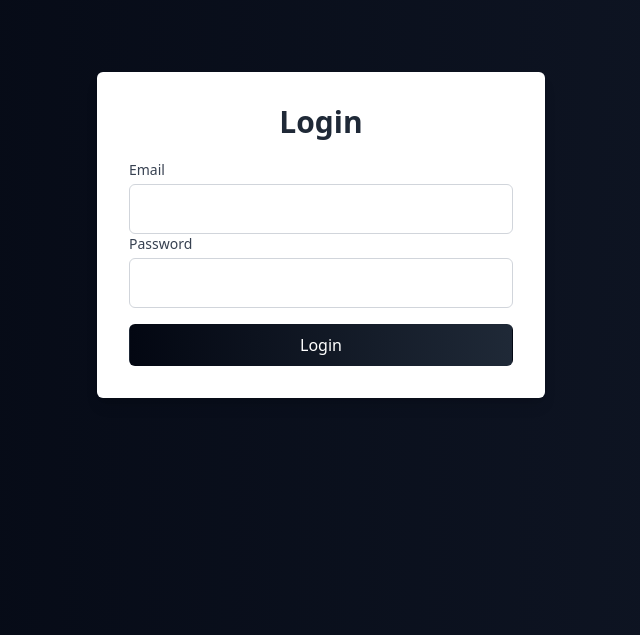
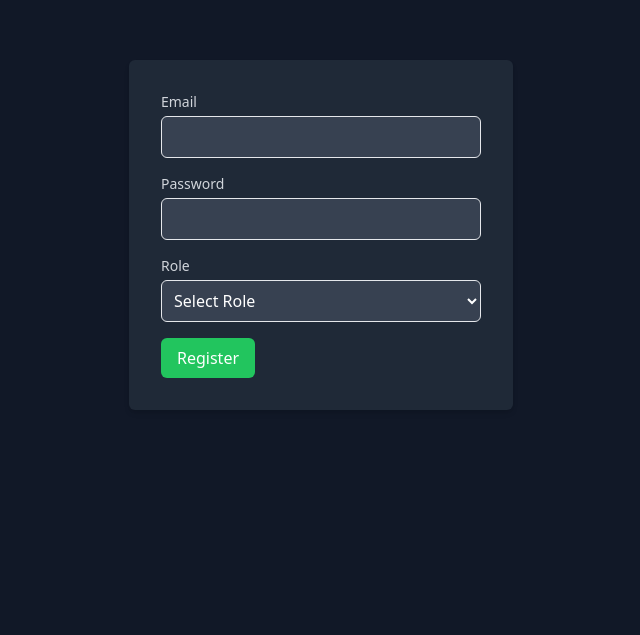
Before and after one commit to umerak887/job_recruiter_fe, a React (Vite) app: page /auth/sign_in in a window 1280 px wide. Shown: the part 165-800 px from the top of the page, without its empty margins (319-959 px from the left). Built offline with nearby package versions, Linux system fonts and the light colour scheme.

Commit message:
userprofile option is added to the header

```diff
--- a/src/App.jsx
+++ b/src/App.jsx
@@ -22,9 +22,9 @@ const App = () => {
   return (
     <>
       <Routes>
-        <Route element={<IntroductionPage />} path="" />
         <Route element={<Register />} path="auth/sign_up" />
         <Route element={<Login />} path="auth/sign_in" />
+        <Route element={<IntroductionPage />} path="" />
         <Route element={<NotFoundPage />} path="*" />
         <Route element={<MainLayout />} path="/main">
           <Route element={<HomePage />} path="" />
@@ -33,6 +33,9 @@ const App = () => {
           <Route element={<CandidatePage />} path="candidate" />
           <Route element={<ContactUs />} path="contact_us" />
         </Route>
+
+        {/* Candidate Dashboard */}
+
         <Route
           element={<CandidateDashboardLayout />}
           path="candidate_dashboard"
--- /dev/null
+++ b/src/components/ProfileHeader.jsx
@@ -0,0 +1,89 @@
+import React, { useState, useEffect } from "react";
+import ReactDOM from "react-dom";
+
+import { CgProfile } from "react-icons/cg";
+import { MdKeyboardArrowDown } from "react-icons/md";
+import { useNavigate, useSearchParams } from "react-router-dom";
+
+const Dropdown = ({ dropDownArray, onClose }) => {
+  const navigate = useNavigate();
+  return (
+    <div className="absolute top-12 right-[163px] w-32 bg-white shadow-xl rounded-lg mt-1 p-1">
+      {dropDownArray.map((ele, index) => (
+        <div
+          className="m-1 cursor-pointer hover:bg-gray-100 p-2 hover:rounded-md hover:border-transparent border-b border-gray-900"
+          key={index}
+          onClick={() => navigate(ele.path)}
+        >
+          {ele.name}
+        </div>
+      ))}
+    </div>
+  );
+};
+
+const ProfileHeader = () => {
+  const [isDropDownOpen, setIsDropDownOpen] = useState(false);
+  const dropDownArray = [
+    {
+      name: "Dashboard",
+      path: "/candidate_dashboard",
+    },
+    {
+      name: "Logout",
+      path: "/auth/sign_in",
+    },
+  ];
+
+  const toggleDropdown = () => {
+    setIsDropDownOpen(!isDropDownOpen);
+  };
+
+  const closeDropdown = () => {
+    setIsDropDownOpen(false);
+  };
+
+  useEffect(() => {
+    const handleOutsideClick = (event) => {
+      if (isDropDownOpen && !event.target.closest(".dropdown-container")) {
+        closeDropdown();
+      }
+    };
+
+    document.addEventListener("click", handleOutsideClick);
+
+    return () => {
+      document.removeEventListener("click", handleOutsideClick);
+    };
+  }, [isDropDownOpen]);
+
+  return (
+    <div className="cursor-pointer flex flex-col gap-1 dropdown-container relative">
+      <div
+        className="flex items-center gap-2 text-white border-b border-white"
+        onClick={toggleDropdown}
+      >
+        <div className="border-r border-white px-1">
+          <CgProfile />
+        </div>
+        <div className="flex items-center">
+          <p>UserProfile</p>
+          <div>
+            <MdKeyboardArrowDown
+              className={`${
+                isDropDownOpen ? "rotate-180" : "rotate-0"
+              } duration-300`}
+            />
+          </div>
+        </div>
+      </div>
+      {isDropDownOpen &&
+        ReactDOM.createPortal(
+          <Dropdown dropDownArray={dropDownArray} onClose={closeDropdown} />,
+          document.body
+        )}
+    </div>
+  );
+};
+
+export default ProfileHeader;
--- a/src/modules/Auth/page/Login.jsx
+++ b/src/modules/Auth/page/Login.jsx
@@ -1,89 +1,117 @@
+import { FormikProvider, useFormik, Form, Field } from "formik";
 import React from "react";
-import { useFormik } from "formik";
-import * as Yup from "yup";
+import { object, string } from "yup";
+import axiosInstance from "../../../utils/axios";
+import { useNavigate } from "react-router-dom";
 
-const LoginForm = () => {
+const loginSchema = object({
+  email: string().email().required(),
+  password: string().required(),
+  role: string().required(),
+});
+const Login = () => {
+  const navigate = useNavigate();
+
+  const handleSubmit = async (values) => {
+    try {
+      const response = await axiosInstance.post("/auth/user/login", values);
+      const token = response.data.token;
+      localStorage.setItem("token", token);
+      axiosInstance.defaults.headers.common["Authorization"] = `${token}`;
+      navigate("/main");
+    } catch (error) {
+      console.log(error);
+    }
+  };
+
   const formik = useFormik({
     initialValues: {
       email: "",
       password: "",
+      role: "",
     },
-    validationSchema: Yup.object({
-      email: Yup.string()
-        .email("Invalid email address")
-        .required("Email is required"),
-      password: Yup.string().required("Password is required"),
-    }),
-    onSubmit: (values) => {
-      console.log("Form submitted:", values);
-    },
+    validationSchema: loginSchema,
+    onSubmit: handleSubmit,
   });
 
+  const { errors, touched, values } = formik;
+
   return (
-    <div className="min-h-screen flex items-center justify-center bg-gradient-to-r from-gray-950 to-gray-900">
-      <div className="max-w-md w-full p-8 space-y-5 bg-white shadow-lg rounded-md animate__animated animate__fadeIn">
-        <h2 className="text-3xl font-extrabold text-center text-gray-800">
-          Login
-        </h2>
-        <form onSubmit={formik.handleSubmit}>
-          <div>
+    <div className="flex items-center justify-center h-screen bg-gray-900 text-white">
+      <FormikProvider value={formik}>
+        <Form className="bg-gray-800 w-96 shadow-md rounded-md p-8">
+          <div className="mb-4">
             <label
               htmlFor="email"
-              className="block text-sm font-medium text-gray-700"
+              className="block text-sm font-medium text-gray-300"
             >
               Email
             </label>
-            <input
+            <Field
               type="email"
               id="email"
               name="email"
-              onChange={formik.handleChange}
-              onBlur={formik.handleBlur}
-              value={formik.values.email}
-              className={`mt-1 p-3 w-full border rounded-md ${
-                formik.touched.email && formik.errors.email
-                  ? "border-red-500 focus:ring-red-500 focus:border-red-500"
-                  : "border-gray-300 focus:ring-blue-500 focus:border-blue-500"
-              }`}
+              className="mt-1 p-2 w-full border rounded-md bg-gray-700 text-white focus:outline-none focus:ring focus:border-blue-300"
             />
-            {formik.touched.email && formik.errors.email && (
-              <p className="text-red-500 text-sm">{formik.errors.email}</p>
+            {touched.email && errors.email && (
+              <div className="text-red-500 text-sm mt-1">{errors.email}</div>
             )}
           </div>
-          <div>
+
+          <div className="mb-4">
             <label
               htmlFor="password"
-              className="block text-sm font-medium text-gray-700"
+              className="block text-sm font-medium text-gray-300"
             >
               Password
             </label>
-            <input
+            <Field
               type="password"
               id="password"
               name="password"
-              onChange={formik.handleChange}
-              onBlur={formik.handleBlur}
-              value={formik.values.password}
-              className={`mt-1 p-3 w-full border rounded-md ${
-                formik.touched.password && formik.errors.password
-                  ? "border-red-500 focus:ring-red-500 focus:border-red-500"
-                  : "border-gray-300 focus:ring-blue-500 focus:border-blue-500"
-              }`}
+              className="mt-1 p-2 w-full border rounded-md bg-gray-700 text-white focus:outline-none focus:ring focus:border-blue-300"
             />
-            {formik.touched.password && formik.errors.password && (
-              <p className="text-red-500 text-sm">{formik.errors.password}</p>
+            {touched.password && errors.password && (
+              <div className="text-red-500 text-sm mt-1">{errors.password}</div>
             )}
           </div>
-          <button
-            type="submit"
-            className="mt-4 w-full inline-flex items-center justify-center px-4 py-2 border border-transparent text-base font-medium rounded-md text-white bg-gradient-to-r from-gray-950 to-gray-800 hover:from-gray-800 hover:to-gray-950 focus:outline-none focus:ring-2 focus:ring-offset-2 focus:ring-blue-500"
-          >
-            Login
-          </button>
-        </form>
-      </div>
+
+          <div className="mb-4">
+            <label
+              htmlFor="role"
+              className="block text-sm font-medium text-gray-300"
+            >
+              Role
+            </label>
+            <Field
+              as="select"
+              id="role"
+              name="role"
+              className="mt-1 p-2 w-full border rounded-md bg-gray-700 text-white focus:outline-none focus:ring focus:border-blue-300"
+            >
+              <option value="" disabled>
+                Select Role
+              </option>
+              <option value="employer">Employer</option>
+              <option value="candidate">Candidate</option>
+            </Field>
+            {touched.role && errors.role && (
+              <div className="text-red-500 text-sm mt-1">{errors.role}</div>
+            )}
+          </div>
+
+          <div>
+            <button
+              type="submit"
+              className="bg-green-500 text-white py-2 px-4 rounded-md hover:bg-green-600 focus:outline-none focus:ring focus:border-blue-300"
+            >
+              Register
+            </button>
+          </div>
+        </Form>
+      </FormikProvider>
     </div>
   );
 };
 
-export default LoginForm;
+export default Login;
--- a/src/modules/Auth/page/Register.jsx
+++ b/src/modules/Auth/page/Register.jsx
@@ -1,11 +1,134 @@
 import React from "react";
+import { useFormik, FormikProvider, Form, Field } from "formik";
+import { object, string } from "yup";
+import axiosInstance from "../../../utils/axios";
 
-const Register = () => {
+const registrationSchema = object({
+  name: string().required(),
+  email: string().email().required(),
+  password: string().required(),
+  role: string().required(),
+});
+
+const RegistrationForm = () => {
+  const handleSubmit = async (values) => {
+    try {
+      const response = await axiosInstance.post("/auth/user/register", values);
+      console.log(response);
+    } catch (error) {
+      console.error(error);
+    }
+  };
+  const formik = useFormik({
+    initialValues: {
+      name: "",
+      email: "",
+      password: "",
+      role: "",
+    },
+    validationSchema: registrationSchema,
+    onSubmit: handleSubmit,
+  });
+
+  const { errors, values, touched } = formik;
+
   return (
-    <div className="grid place-items-center h-screen">
-      <div className="bg-rough_black h-96 w-96">Register</div>
+    <div className="flex items-center justify-center h-screen bg-gray-900 text-white">
+      <FormikProvider value={formik}>
+        <Form className="bg-gray-800 w-96 shadow-md rounded-md p-8">
+          <div className="mb-4">
+            <label
+              htmlFor="name"
+              className="block text-sm font-medium text-gray-300"
+            >
+              Name
+            </label>
+            <Field
+              type="text"
+              id="name"
+              name="name"
+              className="mt-1 p-2 w-full border rounded-md bg-gray-700 text-white focus:outline-none focus:ring focus:border-blue-300"
+            />
+            {touched.name && errors.name && (
+              <div className="text-red-500 text-sm mt-1">{errors.name}</div>
+            )}
+          </div>
+
+          <div className="mb-4">
+            <label
+              htmlFor="email"
+              className="block text-sm font-medium text-gray-300"
+            >
+              Email
+            </label>
+            <Field
+              type="email"
+              id="email"
+              name="email"
+              className="mt-1 p-2 w-full border rounded-md bg-gray-700 text-white focus:outline-none focus:ring focus:border-blue-300"
+            />
+            {touched.email && errors.email && (
+              <div className="text-red-500 text-sm mt-1">{errors.email}</div>
+            )}
+          </div>
+
+          <div className="mb-4">
+            <label
+              htmlFor="password"
+              className="block text-sm font-medium text-gray-300"
+            >
+              Password
+            </label>
+            <Field
+              type="password"
+              id="password"
+              name="password"
+              className="mt-1 p-2 w-full border rounded-md bg-gray-700 text-white focus:outline-none focus:ring focus:border-blue-300"
+            />
+            {touched.password && errors.password && (
+              <div className="text-red-500 text-sm mt-1">{errors.password}</div>
+            )}
+          </div>
+
+          <div className="mb-4">
+            <label
+              htmlFor="role"
+              className="block text-sm font-medium text-gray-300"
+            >
+              Role
+            </label>
+            <Field
+              as="select"
+              id="role"
+              name="role"
+              className="mt-1 p-2 w-full border rounded-md bg-gray-700 text-white focus:outline-none focus:ring focus:border-blue-300"
+            >
+              <option value="" disabled>
+                Select Role
+              </option>
+              <option value="employer">Employer</option>
+              <option value="candidate">Candidate</option>
+            </Field>
+            {touched.role && errors.role && (
+              <div className="text-red-500 text-sm mt-1">{errors.role}</div>
+            )}
+          </div>
+
+          <div>
+            <button
+              type="submit"
+              className="bg-green-500 text-white py-2 px-4 rounded-md hover:bg-green-600 focus:outline-none focus:ring focus:border-blue-300"
+            >
+              Register
+            </button>
+          </div>
+          <p className="text-sm">
+            Already have an account? <span>Login</span>
+          </p>
+        </Form>
+      </FormikProvider>
     </div>
   );
 };
 
-export default Register;
+export default RegistrationForm;
--- a/src/utils/axios.jsx
+++ b/src/utils/axios.jsx
@@ -9,3 +9,4 @@ const axiosInstance = axios.create({
 });
 
 export default axiosInstance;
+//API PATH = '/auth/user/register
--- a/tailwind.config.js
+++ b/tailwind.config.js
@@ -9,6 +9,8 @@ export default {
           200: "#950740",
           300: "#c3073f",
         },
+        glass: "rgba(255, 255, 255, 0.25)",
+        brown: "rgb(30, 30, 17)",
         rough_black: "#1a1a1d",
         dark_gray: "#4e4e50",
       },
```
Also changed, not shown: src/components/DashboardSidebar.jsx (+8 -4 lines), src/components/DashboardTopBar.jsx (added, +7 -0 lines), src/components/Header.jsx (+25 -11 lines), src/layouts/CandidateDashboardLayout.jsx (+3 -10 lines), src/Font/poppins-Medium.ttf (added).
